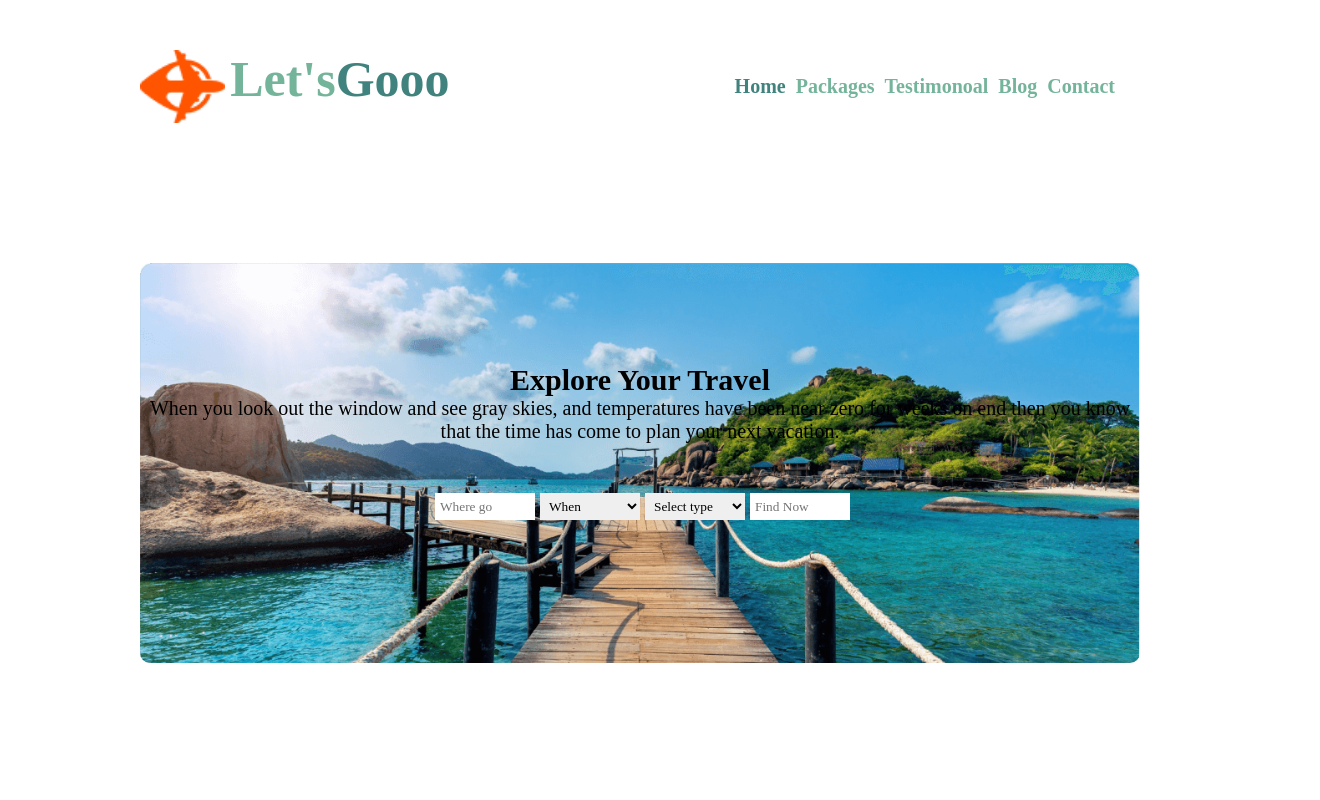
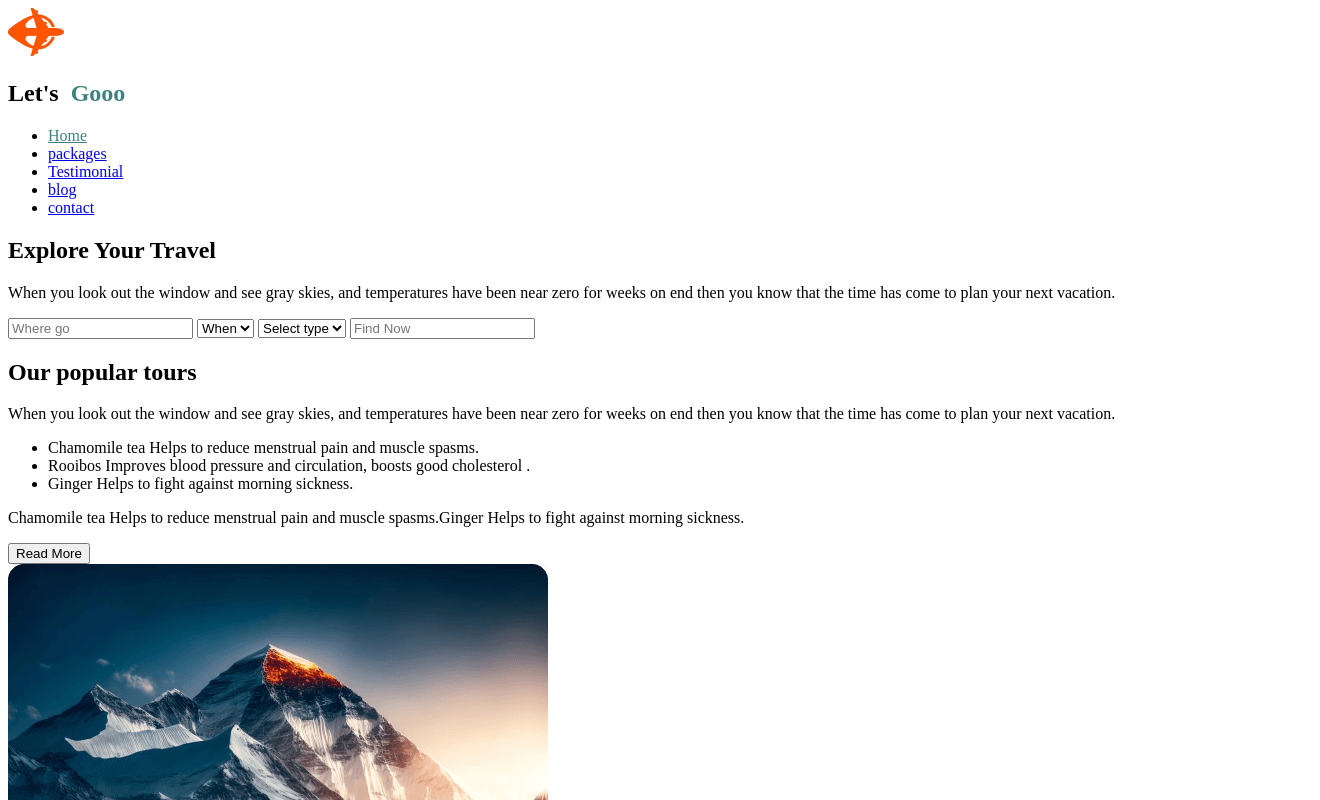
Before and after one commit to NusratNadira/Assignment-2, a plain HTML site: page index.html in a window 1280 px wide. Shown: the top 800 px of the page, 1320 px wide, since content can reach past the window. Drawn offline with nearby package versions, Linux system fonts and the light colour scheme; a web font is replaced by a local one.

Commit message:
Update index.html

```diff
--- a/index.html
+++ b/index.html
@@ -4,7 +4,7 @@
     <meta charset="UTF-8">
     <meta name="viewport" content="width=device-width, initial-scale=1.0">
     <title>Assignment-2</title>
-    <link rel="stylesheet" href="style.css">
+    <link rel="stylesheet" href="..style.css">
 
     <link rel="stylesheet" href="https://cdnjs.cloudflare.com/ajax/libs/font-awesome/4.7.0/css/font-awesome.min.css">
 
@@ -21,7 +21,7 @@
                 <ul>
                     <li><a  href="#home" style="color: #40837e;">Home</a></li>
                     <li><a href="#packages">packages</a></li>
-                    <li><a href="#Testimonoal">Testimonoal</a></li>
+                    <li><a href="#Testimonial">Testimonial</a></li>
                      <li><a href="#blog">blog</a></li>
                      <li><a href="#contact">contact</a></li>
 
```
